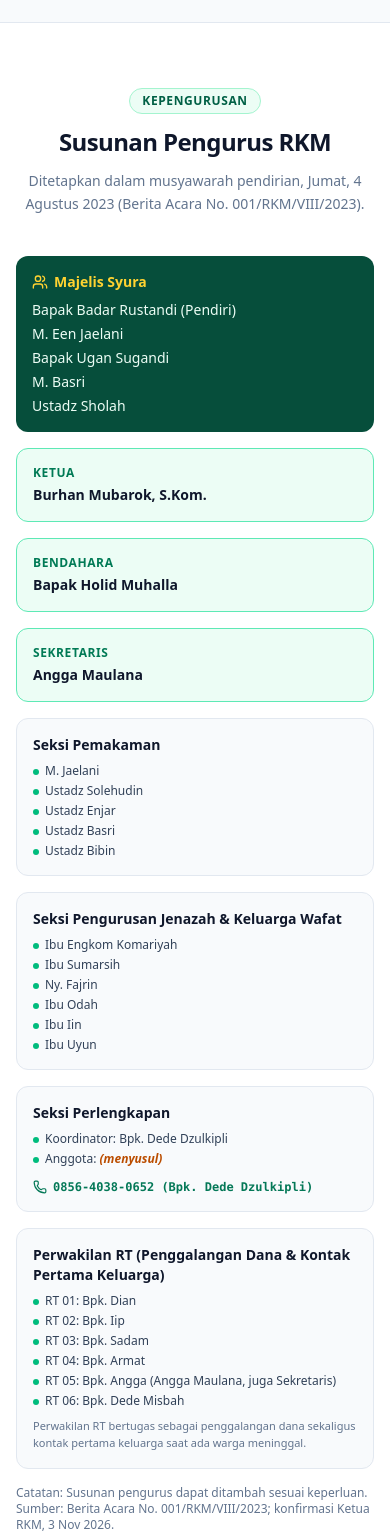
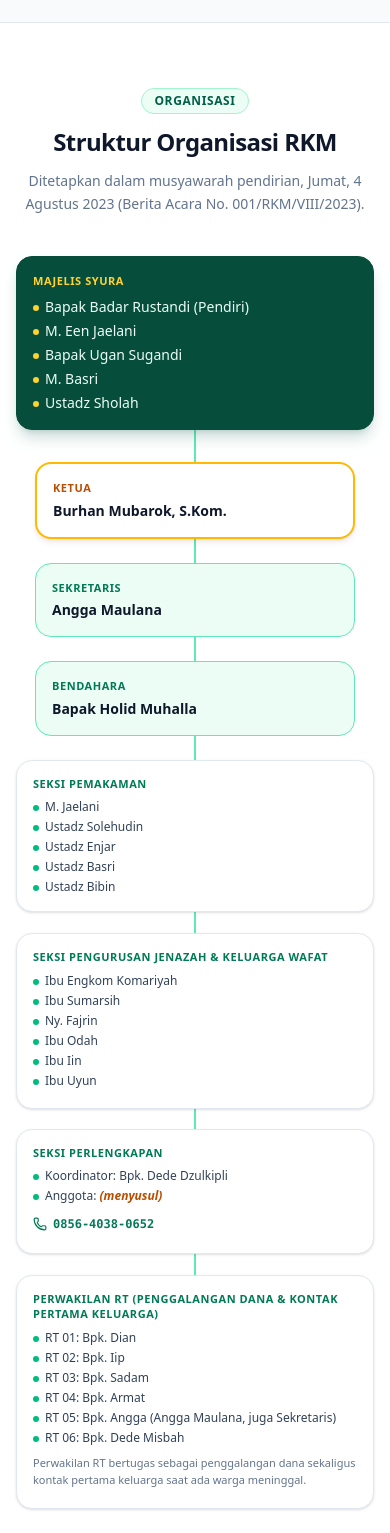
Before and after one commit to rkm-sukatani/rkm-sukatani.github.io, a React (Vite) app: page / in a window 390 px wide. Shown: the part 7240-8773 px from the top of the page. Built offline with nearby package versions, Linux system fonts and the light colour scheme.

Commit message:
feat: ganti 'Pengurus' menjadi 'Struktur Organisasi' dengan bagan organisasi; /pengurus dialihkan ke /struktur-organisasi

```diff
--- a/index.html
+++ b/index.html
@@ -4,7 +4,7 @@
   <meta charset="UTF-8">
   <meta name="viewport" content="width=device-width, initial-scale=1.0">
   <title>RKM Sukatani // Rukun Kematian Masyarakat</title>
-  <meta name="description" content="Portal RKM Sukatani, Rukun Kematian Masyarakat (RKM) Kampung Sukatani RW 03 (RT 01–06, Kp. Sukatani &amp; Kp. Citespong), Desa Wangunsari, Cisolok, Sukabumi. Layanan fardhu kifayah pengurusan jenazah, iuran RKM, dan kontak pengurus.">
+  <meta name="description" content="Portal RKM Sukatani, Rukun Kematian Masyarakat (RKM) Kampung Sukatani RW 03 (RT 01–06, Kp. Sukatani &amp; Kp. Citespong), Desa Wangunsari, Cisolok, Sukabumi. Layanan fardhu kifayah pengurusan jenazah, iuran RKM, dan struktur organisasi.">
   <meta name="theme-color" content="#064e3b">
   <link rel="icon" type="image/svg+xml" href="/favicon.svg">
   <link rel="icon" type="image/png" sizes="32x32" href="/favicon-32x32.png">
--- a/src/App.tsx
+++ b/src/App.tsx
@@ -7,7 +7,7 @@ import {
   TentangSection,
   LayananSection,
   KeuanganSection,
-  PengurusSection,
+  StrukturOrganisasiSection,
   AturanSection,
   CatatanSection,
 } from "@/components/home/Sections";
@@ -16,13 +16,31 @@ const SECTION_PATH_MAP: Record<string, string> = {
   "/tentang": "#tentang",
   "/layanan": "#layanan",
   "/keuangan": "#keuangan",
-  "/pengurus": "#pengurus",
+  "/struktur-organisasi": "#struktur-organisasi",
   "/aturan": "#aturan",
   "/catatan": "#catatan",
 };
 
+// Jalur lama yang dialihkan agar tautan lama tidak rusak.
+const LEGACY_REDIRECTS: Record<string, string> = {
+  "/pengurus": "/struktur-organisasi",
+  "#pengurus": "#struktur-organisasi",
+};
+
+function applyLegacyRedirect() {
+  if (typeof window === "undefined") return;
+  const path = window.location.pathname.replace(/\/+$/, "");
+  const newPath = LEGACY_REDIRECTS[path];
+  const newHash = LEGACY_REDIRECTS[window.location.hash];
+  if (newPath || newHash) {
+    const target = (newPath || window.location.pathname) + window.location.search + (newHash || window.location.hash);
+    window.history.replaceState(window.history.state, "", target);
+  }
+}
+
 function getInitialPath(): string {
   if (typeof window === "undefined") return "/";
+  applyLegacyRedirect();
   const params = new URLSearchParams(window.location.search);
   if (params.get("page") === "ad-art" || window.location.hash === "#ad-art-page") return "/ad-art";
   const cleaned = window.location.pathname.replace(/\/+$/, "");
@@ -92,7 +110,7 @@ export function App() {
           <TentangSection />
           <LayananSection />
           <KeuanganSection />
-          <PengurusSection />
+          <StrukturOrganisasiSection />
           <AturanSection onOpenAdArt={() => handleNavigate("/ad-art")} />
           <CatatanSection />
         </main>
--- a/src/components/home/Sections.tsx
+++ b/src/components/home/Sections.tsx
@@ -286,43 +286,110 @@ function PersonList({ names }: { names: string[] }) {
   );
 }
 
-export function PengurusSection() {
+const LINE = "bg-emerald-300";
+
+function OrgBox({
+  role,
+  names,
+  variant = "default",
+  children,
+  className = "",
+}: {
+  role: string;
+  names: string[];
+  variant?: "syura" | "ketua" | "default" | "seksi";
+  children?: React.ReactNode;
+  className?: string;
+}) {
+  const styles = {
+    syura: "bg-[#064e3b] text-emerald-50 border-[#064e3b] shadow-lg shadow-emerald-900/20",
+    ketua: "bg-white text-slate-900 border-amber-400 border-2 shadow-md shadow-amber-900/10",
+    default: "bg-emerald-50 text-slate-900 border-emerald-300",
+    seksi: "bg-white text-slate-900 border-slate-200 shadow-sm",
+  }[variant];
+  const roleColor = variant === "syura" ? "text-amber-300" : variant === "ketua" ? "text-amber-700" : "text-emerald-700";
+  return (
+    <div className={`relative z-10 w-full rounded-2xl border p-4 text-left ${styles} ${className}`}>
+      <h3 className={`text-[11px] font-bold uppercase tracking-wider ${roleColor}`}>{role}</h3>
+      {names.length === 1 ? (
+        <div className="font-bold mt-1 text-sm sm:text-base">{names[0]}</div>
+      ) : variant === "syura" ? (
+        <ul className="mt-2 grid sm:grid-cols-2 gap-x-6 gap-y-1 text-sm">
+          {names.map((n) => (
+            <li key={n} className="flex items-start gap-1.5">
+              <span className="w-1.5 h-1.5 rounded-full bg-amber-300 mt-2 shrink-0"></span>
+              {n}
+            </li>
+          ))}
+        </ul>
+      ) : (
+        <div className="mt-2 text-xs">
+          <PersonList names={names} />
+        </div>
+      )}
+      {children}
+    </div>
+  );
+}
+
+function VLine({ className = "" }: { className?: string }) {
+  return <div aria-hidden="true" className={`w-0.5 mx-auto ${LINE} ${className}`} />;
+}
+
+export function StrukturOrganisasiSection() {
   const c = rkm.coordinator;
   const p = rkm.pengurus;
+  const seksiCount = p.seksi.length;
   return (
-    <section id="pengurus" className="py-16 bg-white border-y border-slate-200 scroll-mt-20">
+    <section id="struktur-organisasi" className="py-16 bg-white border-y border-slate-200 scroll-mt-20">
       <div className="max-w-6xl mx-auto px-4 sm:px-6">
         <SectionHeader
-          id="pengurus"
-          badge="Kepengurusan"
-          title="Susunan Pengurus RKM"
+          id="struktur-organisasi"
+          badge="Organisasi"
+          title="Struktur Organisasi RKM"
           subtitle={`Ditetapkan dalam musyawarah pendirian, ${rkm.founding.date} (${rkm.founding.document}).`}
         />
-        <div className="grid md:grid-cols-4 gap-4 text-left text-sm mb-4">
-          <div className="md:col-span-1 p-4 rounded-xl bg-[#064e3b] text-emerald-50">
-            <div className="font-bold text-amber-300 mb-2 flex items-center gap-1.5"><Users className="w-4 h-4" /> Majelis Syura</div>
-            <ul className="space-y-1">
-              {p.majelisSyura.map((n) => (
-                <li key={n}>{n}</li>
-              ))}
-            </ul>
+
+        <div role="group" aria-label="Bagan struktur organisasi RKM Sukatani" className="flex flex-col items-center">
+          {/* Level 1: Majelis Syura */}
+          <OrgBox role="Majelis Syura" names={p.majelisSyura} variant="syura" className="max-w-xl" />
+          <VLine className="h-8" />
+
+          {/* Level 2: Ketua */}
+          <OrgBox role="Ketua" names={[p.ketua]} variant="ketua" className="max-w-xs" />
+
+          {/* Level 3: Sekretaris & Bendahara (cabang dari garis Ketua) */}
+          <div className="w-full flex flex-col items-center lg:flex-row lg:items-stretch lg:justify-center">
+            <VLine className="h-6 lg:hidden" />
+            <div className="w-full max-w-xs lg:w-64 lg:py-6 flex items-center">
+              <OrgBox role="Sekretaris" names={[p.sekretaris]} />
             </div>
-          {[
-            { role: "Ketua", name: p.ketua },
-            { role: "Bendahara", name: p.bendahara },
-            { role: "Sekretaris", name: p.sekretaris },
-          ].map((o) => (
-            <div key={o.role} className="p-4 rounded-xl bg-emerald-50 border border-emerald-300">
-              <div className="text-xs font-bold uppercase tracking-wider text-emerald-700">{o.role}</div>
-              <div className="font-bold text-slate-900 mt-1">{o.name}</div>
+            <div aria-hidden="true" className="hidden lg:flex items-center w-16">
+              <div className={`h-0.5 w-full ${LINE}`} />
             </div>
-          ))}
+            <VLine className="h-6 lg:h-auto lg:mx-0" />
+            <div aria-hidden="true" className="hidden lg:flex items-center w-16">
+              <div className={`h-0.5 w-full ${LINE}`} />
             </div>
-        <div className="grid sm:grid-cols-2 lg:grid-cols-4 gap-4 text-left text-xs">
-          {p.seksi.map((sk) => (
-            <div key={sk.name} className="p-4 rounded-xl bg-slate-50 border border-slate-200">
-              <div className="font-bold text-slate-900 mb-2 text-sm">{sk.name}</div>
-              <PersonList names={sk.members} />
+            <div className="w-full max-w-xs lg:w-64 lg:py-6 flex items-center">
+              <OrgBox role="Bendahara" names={[p.bendahara]} />
+            </div>
+          </div>
+          <VLine className="h-6 lg:h-8" />
+
+          {/* Level 4: Seksi-seksi */}
+          <div className="w-full grid grid-cols-1 lg:grid-cols-4 lg:gap-4 text-xs">
+            {p.seksi.map((sk, i) => (
+              <div key={sk.name} className="relative flex flex-col items-center">
+                {/* garis horizontal penghubung antarseksi (desktop) */}
+                <div
+                  aria-hidden="true"
+                  className={`hidden lg:block absolute top-0 h-0.5 ${LINE} ${
+                    i === 0 ? "left-1/2 -right-2" : i === seksiCount - 1 ? "-left-2 right-1/2" : "-left-2 -right-2"
+                  }`}
+                />
+                <VLine className={`h-6 ${i === 0 ? "hidden lg:block" : ""}`} />
+                <OrgBox role={sk.name} names={sk.members} variant="seksi" className="max-w-md lg:max-w-none h-full">
                   {"note" in sk && <p className="text-[11px] text-slate-500 mt-2 leading-relaxed">{sk.note}</p>}
                   {sk.name === "Seksi Perlengkapan" && (
                     <a
@@ -331,14 +398,21 @@ export function PengurusSection() {
                       rel="noopener noreferrer"
                       className="text-[#047857] font-mono mt-3 flex items-center gap-1.5 font-semibold hover:underline"
                     >
-                  <Phone className="w-3.5 h-3.5" /> {c.phone} ({c.name})
+                      <Phone className="w-3.5 h-3.5" /> {c.phone}
                     </a>
                   )}
+                </OrgBox>
               </div>
             ))}
           </div>
-        <div className="mt-4 text-xs text-left text-slate-500">
-          Catatan: {p.note} Sumber: {rkm.founding.document}; konfirmasi Ketua RKM, 3 Nov 2026.
+        </div>
+
+        <div className="mt-6 text-xs text-left text-slate-500 space-y-1">
+          <p>
+            Catatan: {p.note} Urutan bagan mengikuti susunan organisasi dalam {rkm.founding.document} (Majelis Syura, Ketua,
+            Bendahara, Sekretaris, serta seksi-seksi); garis penghubung pada bagan bersifat ilustratif.
+          </p>
+          <p>Sumber: {p.source}.</p>
         </div>
         <div className="mt-4 p-4 rounded-xl bg-slate-50 border border-slate-200 text-xs text-left text-slate-600">
           <b>Koordinasi dengan DKM:</b> RKM terintegrasi secara kelembagaan dengan {rkm.parentOrganization}.{" "}
--- a/src/components/layout/Footer.tsx
+++ b/src/components/layout/Footer.tsx
@@ -19,7 +19,7 @@ export function Footer({ onNavigate }: FooterProps) {
     { href: "/tentang", label: "Tentang RKM" },
     { href: "/layanan", label: "Layanan Pemulasaraan Jenazah" },
     { href: "/keuangan", label: "Keuangan & Iuran RKM" },
-    { href: "/pengurus", label: "Pengurus & Kontak" },
+    { href: "/struktur-organisasi", label: "Struktur Organisasi & Kontak" },
     { href: "/ad-art", label: "AD/ART Organisasi DKM & RKM" },
   ];
 
--- a/src/components/layout/Navbar.tsx
+++ b/src/components/layout/Navbar.tsx
@@ -18,7 +18,7 @@ export function Navbar({ currentPath = "/", onNavigate }: NavbarProps) {
     { label: "Tentang RKM", shortLabel: "Tentang", href: "/tentang" },
     { label: "Layanan Jenazah", shortLabel: "Layanan", href: "/layanan" },
     { label: "Keuangan & Iuran", shortLabel: "Keuangan", href: "/keuangan" },
-    { label: "Pengurus", shortLabel: "Pengurus", href: "/pengurus" },
+    { label: "Struktur Organisasi", shortLabel: "Struktur", href: "/struktur-organisasi" },
     { label: "AD/ART", shortLabel: "AD/ART", href: "/ad-art" },
   ];
 
--- a/vite.config.ts
+++ b/vite.config.ts
@@ -9,7 +9,8 @@ const SPA_ROUTES = [
   "tentang",
   "layanan",
   "keuangan",
-  "pengurus",
+  "struktur-organisasi",
+  "pengurus", // jalur lama, dialihkan ke /struktur-organisasi oleh App.tsx
   "aturan",
   "catatan",
 ];
```
Also changed, not shown: 1 other file (tests, documents, lock files or other folders). Lines whose indentation alone changed are shown as unchanged.
